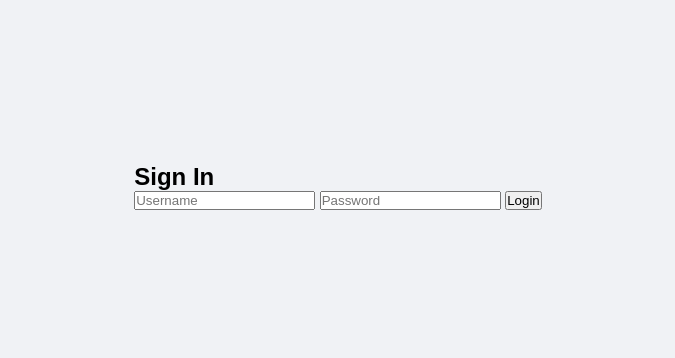
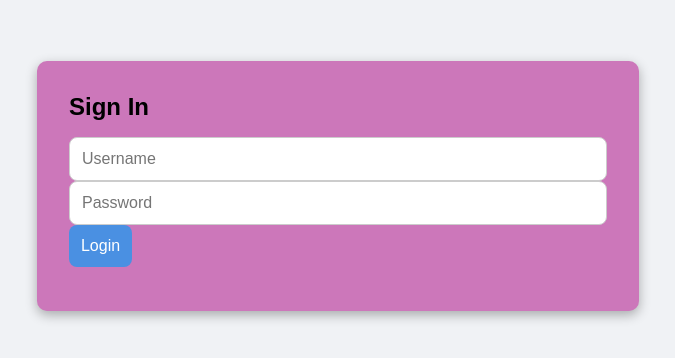
Before and after one commit to chrisdlr22/cdelar-login-ui-project, a plain HTML site: page index.html in a window 1280 px wide. Shown: the part 194-552 px from the top of the page, without its empty margins (302-977 px from the left). Drawn offline with Linux system fonts and the light colour scheme.

Commit message:
Added styling and container classes, login-box, body, and button with hover effects.

```diff
--- a/index.html
+++ b/index.html
@@ -14,7 +14,7 @@
         <!-- This form creates the field areas for the Username and Password as well as the button for to log in -->
         <form>
             <input type="text" placeholder="Username" required />
-            <input type="text" placeholder="Password" required />
+            <input type="password" placeholder="Password" required />
             <button type="submit">Login</button>
         </form>
     </div>
--- a/styles.css
+++ b/styles.css
@@ -5,7 +5,6 @@
 }
 
 body {
-
     height: 95vh; /* Takes up the screen height */
     display: flex;
     justify-content: center;
@@ -13,3 +12,35 @@ body {
     font-family: Arial, sans-serif;
     background-color: #f0f2f5;
 }
+
+.login-box {
+    background-color: rgb(204, 119, 186);
+    padding: 2rem;
+    min-width: 300px;
+    min-height: 250px;
+    border-radius: 10px;
+    box-shadow: 0 4px 12px rgba(0,0,0,0.3);
+    display: flex;
+    flex-direction: column;
+    gap: 1rem;
+}
+.login-box input {
+    padding: 0.75rem;
+    font-size: 1rem;
+    border: 1px solid #ccc;
+    border-radius: 8px;
+    width: 100%;
+}
+.login-box button {
+    padding: 0.75rem;
+    font-size: 1rem;
+    background-color: #4a90e2;
+    color: white;
+    border: none;
+    border-radius: 8px;
+    cursor: pointer;
+    transition: background-color 0.3s;
+}
+.login-box button:hover {
+    background-color: #357ab7;
+}
```
